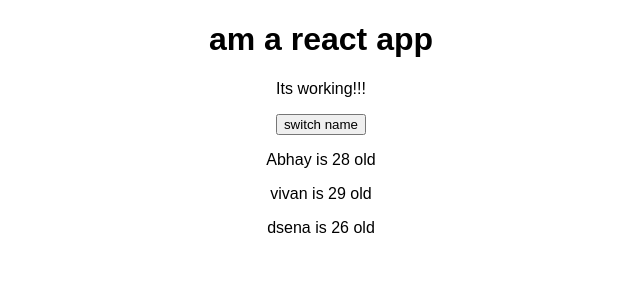
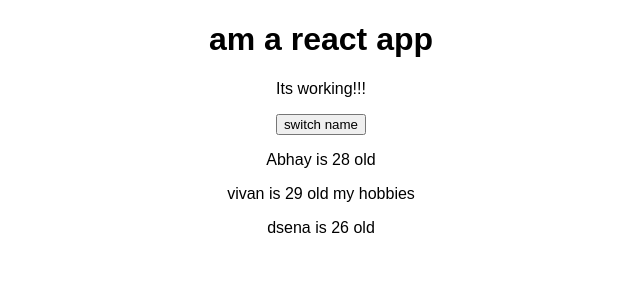
Before and after one commit to Megha-Niharika/UdemyReact_pgms, a React (Create React App) app: page / in a window 1280 px wide. Shown: the top 300 px of the page, without its empty margins (319-959 px from the left). Built offline with nearby package versions, Linux system fonts and the light colour scheme.

Commit message:
function reference uisng state

```diff
--- a/src/App.js
+++ b/src/App.js
@@ -1,47 +1,50 @@
-import React,   { useState } from 'react';
+import React, {Component} from 'react';
 import Person from "./Person/Person"
 import './App.css';
 
-const App = props => {
+class App extends Component {
+state = {
+  persons : [
 
-      const [ personsState ,setPersonsState ] = useState({
-
-        persons : [
      {name: "Abhay" , age:"28"} ,
      {name: "vivan" , age:"29"},
       {name :"dsena" , age:"26"}
-        ],
 
-        otherState : "something"
-      });
+  ]
+}
 
+switchNameHandler = (newName) =>
+{
+ this.setState({
+   persons : [
 
-      console.log(personsState)
-      const switchNameHandler = () =>{
+  {name: newName , age:"28"} ,
+  {name: "vivan" , age:"29"},
+   {name :"dsena" , age:"24"}
 
-       setPersonsState({
-
-         persons : [
-                    {name: "niha" , age:"28"} ,
-                    {name: "vivian" , age:"29"},
-                   {name :"dsena" , age:"24"}
-              ],
-       otherState : personsState.otherState
-    });
-  };
-
-
+]})
+}
+  render() {
     return (
       <div className="App">
         <h1>am a react app</h1>
         <p>Its working!!!</p>
-      <button onClick={switchNameHandler}>switch name</button>
-      <Person name={personsState.persons[0].name} age={personsState.persons[0].age}/>
-
-      <Person name={personsState.persons[1].name} age={personsState.persons[1].age}/>
-      <Person name={personsState.persons[2].name} age={personsState.persons[2].age}/>
+        <button onClick={this.switchNameHandler.bind(this,"vivi")}>switch name</button>
+        <Person
+        name={this.state.persons[0].name}
+         age={this.state.persons[0].age}/>
+        <Person
+        name={this.state.persons[1].name}
+        age={this.state.persons[1].age}
+        click={this.switchNameHandler.bind(this,"ayan")}> my hobbies</Person>
+        <Person
+        name={this.state.persons[2].name}
+         age={this.state.persons[2].age}/>
       </div>
     );
   }
+}
+ // return React.createElement('div',{className:'App'}, React.createElement('h1',null,'Hi, I am Rea!!'));
+
 
 export default App;
--- a/src/Person/Person.js
+++ b/src/Person/Person.js
@@ -5,7 +5,7 @@ const person = (props) => {
      return (
 
         <div>
-     <p>{props.name} is {props.age}  old </p>
+     <p onClick={props.click}>{props.name} is {props.age}  old{props.children} </p>
 
      </div>
      )
```
Lines whose indentation alone changed are shown as unchanged.
